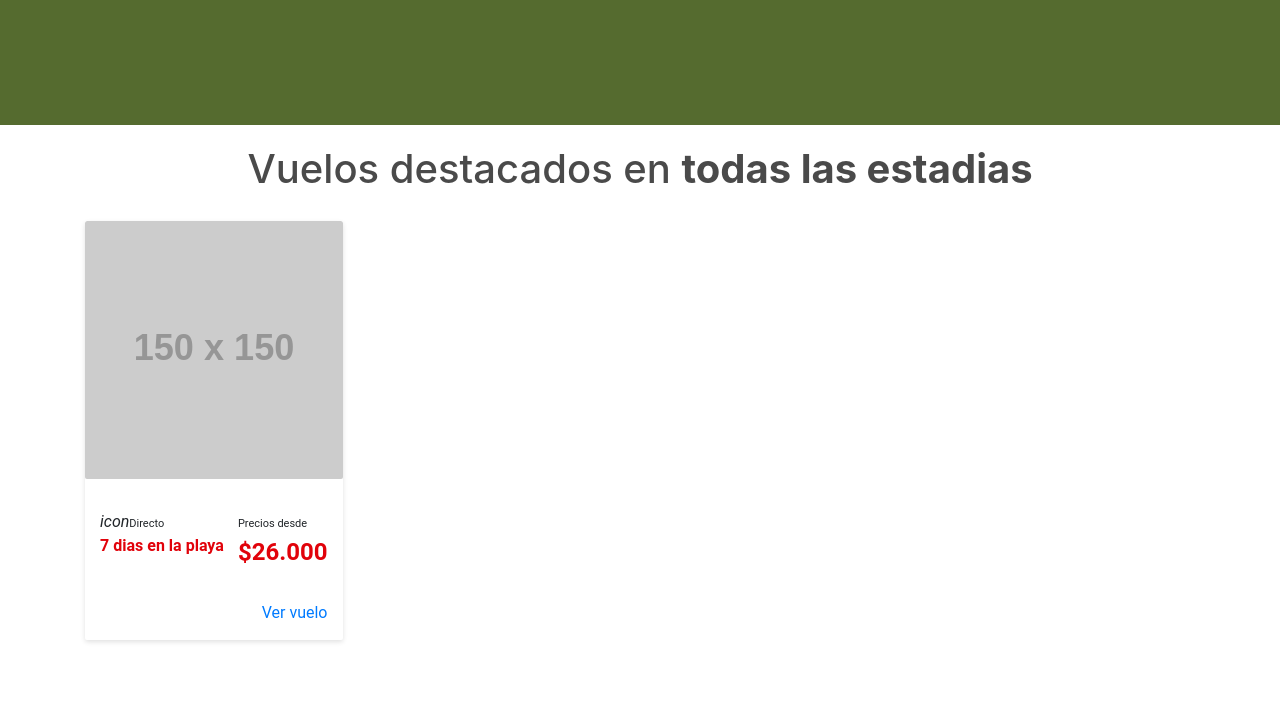
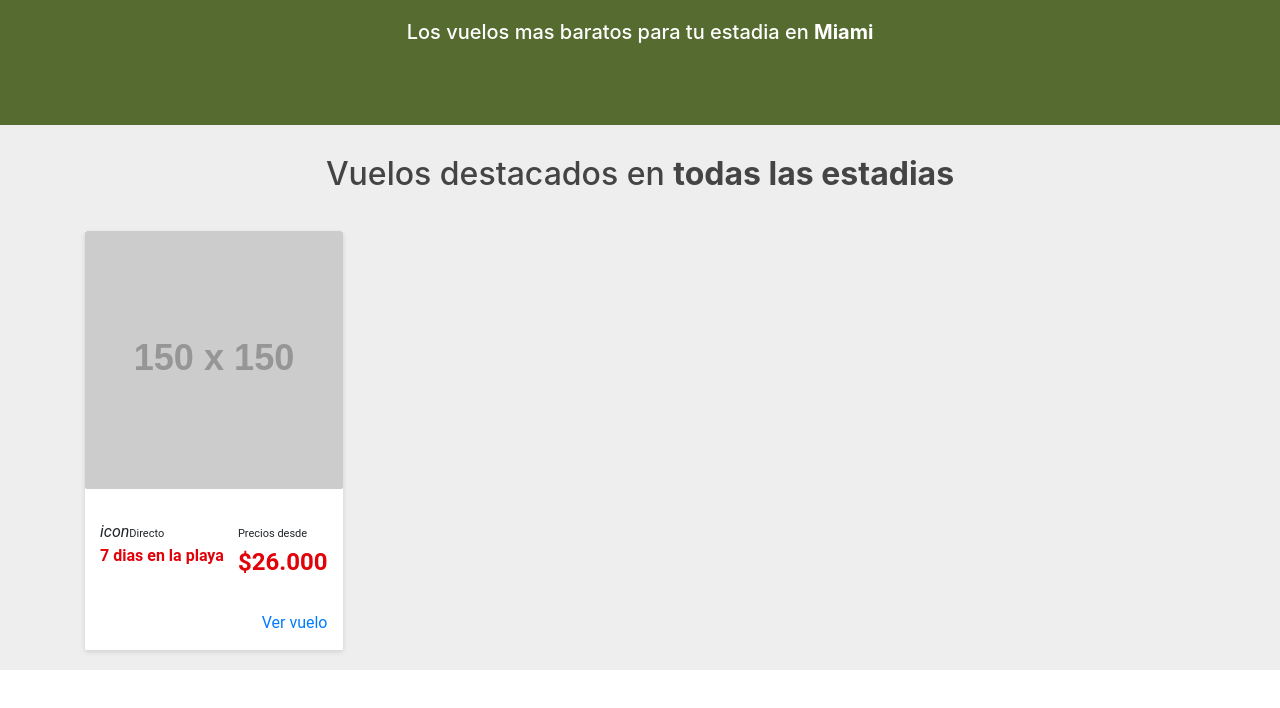
Before and after one commit to benitezLorena/avantripApp, a React app: page / in a window 1280 px wide. Built offline with nearby package versions, Linux system fonts and the light colour scheme; no server answers; placeholder pictures from the web are drawn by us.

Commit message:
components

```diff
--- a/src/components/App.js
+++ b/src/components/App.js
@@ -1,15 +1,14 @@
 import React, { Component } from 'react';
 import CardList from "./CardList";
-import SearchResponseTitle from "./SearchResponseTitle";
 import Header from "./Header";
 
 
 const App = () => {
+
     return (
         <div>
             <main>
                 <Header />
-                <SearchResponseTitle />
                 <CardList />
             </main>
 
--- a/src/components/Card.js
+++ b/src/components/Card.js
@@ -1,7 +1,7 @@
 import React from 'react';
 import './styles/card.scss';
 
-const Card = () => {
+const Card = (props) => {
     return(
         <div className="col-sm-12 col-lg-3">
             <div className="contentCard">
@@ -23,7 +23,7 @@ const Card = () => {
                     </article>
                 </div>
                 <div className="actionLink">
-                    <a href="https://www.avantrip.com/">Ver vuelo</a>
+                    <a href="">Ver vuelo</a>
                 </div>
             </div>
         </div>
--- a/src/components/CardList.js
+++ b/src/components/CardList.js
@@ -2,21 +2,18 @@
 import Card from "./Card";
 import React, { useEffect, useState } from "react";
 
-const CardList = () => {
-    /*const [trips, setTrips] = useState([]);
+import "./styles/card-list.scss";
 
-    useEffect(() => {
-        let data = trips
-        setTrips(trips);
-    }, []);*/
-
+const CardList = (props) => {
 
     return(
         <>
-            <div className="container cardList">
-                <div className="row no-gutters">
-                <Card   />
-
+            <div className="cardList">
+                <div className="container">
+                    <h2>Vuelos destacados en <span>todas las estadias</span></h2>
+                    <div className="row no-gutters">
+                        <Card />
+                     </div>
                 </div>
             </div>
         </>
--- a/src/components/CardListHeader.js
+++ b/src/components/CardListHeader.js
@@ -1,6 +1,5 @@
 import React, { useEffect, useState } from "react";
 import CardHeader from "./CardHeader";
-import Title from "./Title";
 import "./styles/card-list-header.scss"
 
 import { useQuery } from '@apollo/react-hooks';
@@ -18,40 +17,19 @@ const ALL_STAY = gql`
 
 const CardListHeader = () => {
 
-    //const [typeState, setTypeState] = useState([]);
     const { loading, error, data } = useQuery(ALL_STAY);
-
-    useEffect(() => {
-
-        /*let types = [
-            {id:100, description:'Todas las estadias', price:26.90},
-            {id:200, description:'7 Dias', price:25},
-            {id:300, description:'10 Dias', price:30}
-        ]
-
-        setTypeState(types); */
-
-    }, []);
 
     if (loading) return null;
     if (error) return null;
 
     return(
         <>
-
-            <div className="container">
-                <Title />
             <div className="row no-gutter contentListHeader">
                 {
-                        /*typeState.map((item) =>
-                            <CardHeader key={item.id} description={item.description} price={item.price}  />
-                        )*/
-
                     data.allStayDatas.map((item) =>
                         <CardHeader key={item.id} description={item.label} price={item.bestPrice}  />
                     )
                 }
-                </div>
             </div>
         </>
     )
--- a/src/components/Header.js
+++ b/src/components/Header.js
@@ -7,7 +7,12 @@ import "./styles/header.scss"
 const Header = () => {
     return(
         <div className="header">
+
+            <div className="container">
+                <h1 className='title'>Los vuelos mas baratos para tu estadia en <span>Miami</span></h1>
+            </div>
             <CardListHeader />
+
         </div>
     )
 }
--- a/src/components/SearchResponseTitle.js
+++ /dev/null
@@ -1,12 +0,0 @@
-import React from "react";
-import "./styles/search-response-title.scss"
-
-const ResponseTitle = () => {
-    return(
-        <>
-            <h1>Vuelos destacados en <span>todas las estadias</span></h1>
-        </>
-    )
-}
-
-export default ResponseTitle;
--- a/src/components/Title.js
+++ /dev/null
@@ -1,12 +0,0 @@
-import React from "react";
-import "./styles/title.scss"
-
-const Title = () => {
-    return(
-        <>
-            <h1 className='title'>Los vuelos mas baratos para tu estadia en <span>Miami</span></h1>
-        </>
-    )
-}
-
-export default Title;
--- a/src/components/styles/card-list-header.scss
+++ b/src/components/styles/card-list-header.scss
@@ -23,4 +23,13 @@
     z-index: 1;
     align-items: center;
     width: 100%;
+    h1{
+        padding: 20px 0;
+        font-size: 20px;
+        color: #4a4a4a;
+        text-align: center;
+        span{
+            font-weight: bold;
+        }
+    }
 }
--- a/src/components/styles/card-list.scss
+++ b/src/components/styles/card-list.scss
@@ -1,3 +1,11 @@
 .cardList{
     background-color: #eee;
+    h2{
+        padding: 30px 0;
+        color:#444;
+        text-align:center;
+        span{
+            font-weight: bold;
+        }
+    }
 }
--- a/src/components/styles/card.scss
+++ b/src/components/styles/card.scss
@@ -1,6 +1,7 @@
 .contentCard{
     margin-right: 20px;
     min-height: 380px;
+    background-color: white;
     .contentActionCard{
         display: -webkit-box;
         display: -webkit-flex;
--- a/src/components/styles/header.scss
+++ b/src/components/styles/header.scss
@@ -2,4 +2,13 @@
     background: darkolivegreen;
     position: relative;
     min-height: 125px;
+    .title{
+        font-size: 20px;
+        color: white;
+        text-align: center;
+        padding-top: 20px;
+        span{
+            font-weight: bold;
+        }
+    }
 }
--- a/src/components/styles/search-response-title.scss
+++ /dev/null
@@ -1,9 +0,0 @@
-h1{
-    padding: 20px 0;
-    font-size: 20px;
-    color: #4a4a4a;
-    text-align: center;
-    span{
-        font-weight: bold;
-    }
-}
--- a/src/components/styles/title.scss
+++ /dev/null
@@ -1,8 +0,0 @@
-.title{
-    font-size: 20px;
-    color: white;
-    text-align: center;
-    span{
-        font-weight: bold;
-    }
-}
--- a/src/index.scss
+++ b/src/index.scss
@@ -1,2 +1,2 @@
 @import '~bootstrap/scss/bootstrap';
-@import '~bootstrap/scss/mixins/_breakpoints'
+@import '~bootstrap/scss/mixins/_breakpoints';
```
Lines whose indentation alone changed are shown as unchanged.
